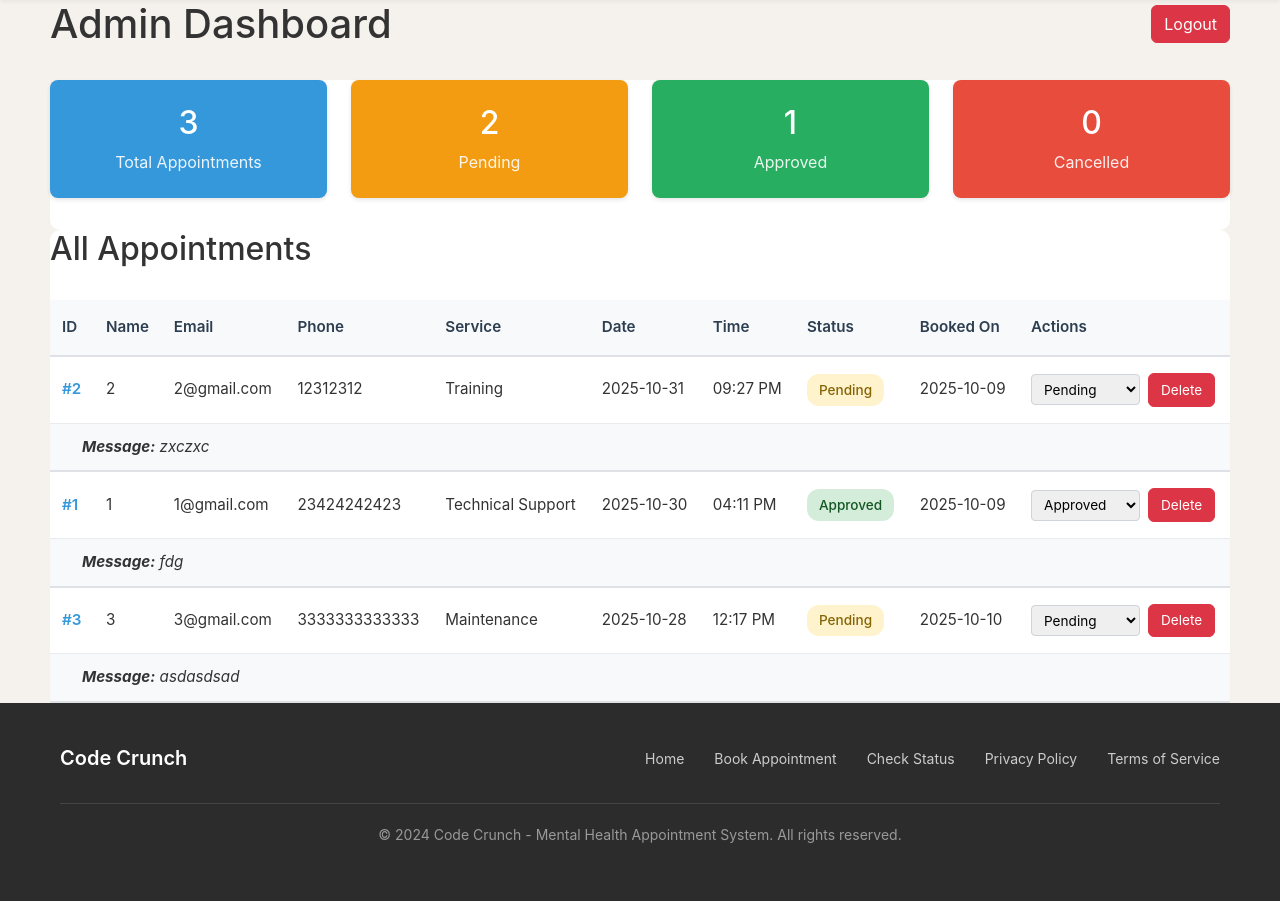
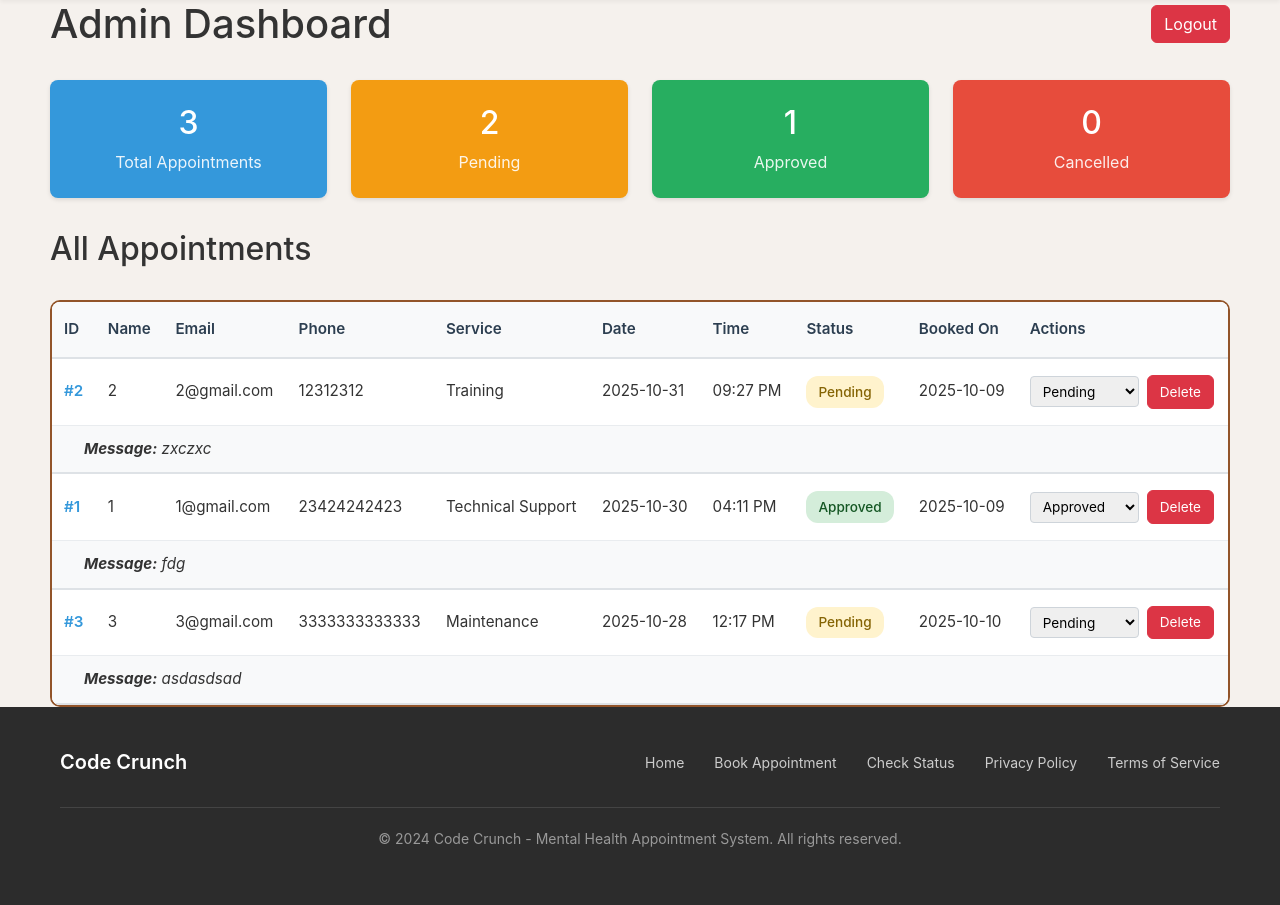
Before and after one commit to SupremeStha/Code-Crunch, a Flask app: page /admin/dashboard in a window 1280 px wide. Shown: the part 83-988 px from the top of the page. Run offline with Flask 3, Linux system fonts and the light colour scheme; the visitor is signed in with stand-in values (Sample User, id 1); data comes from the database, SQL or seed files in the repository.

Commit message:
Update admin_dashboard.html UI and logic

```diff
--- a/appointment_system/templates/admin_dashboard.html
+++ b/appointment_system/templates/admin_dashboard.html
@@ -4,7 +4,6 @@
 
 {% block content %}
 <style>
-
     section{
         margin: 0px 50px;
     }
@@ -25,6 +24,10 @@
         grid-template-columns: repeat(auto-fit, minmax(200px, 1fr));
         gap: 1.5rem;
         margin-bottom: 2rem;
+    }
+
+    .card{
+        background-color: transparent;
     }
 
     .stat-card {
@@ -65,6 +68,8 @@
     .table-container {
         overflow-x: auto;
         margin-top: 1.5rem;
+        border: 2px solid #925429;
+        border-radius: 10px;
     }
 
     table {
```
